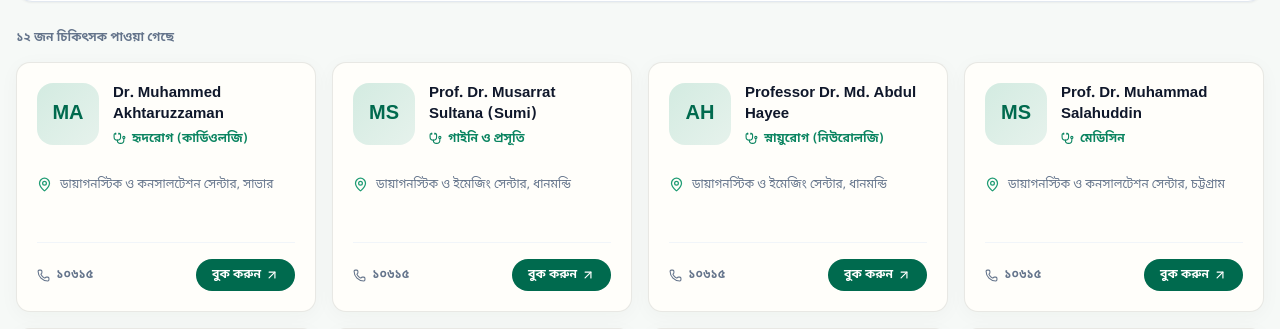
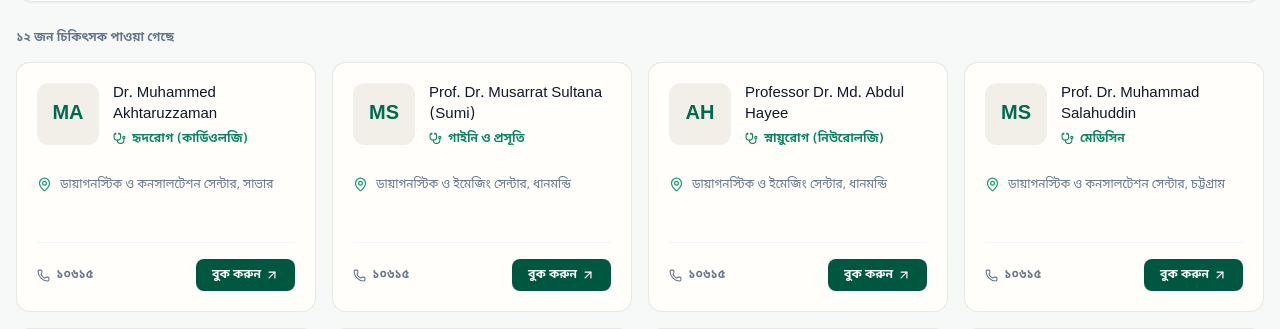
Before and after one commit to AdnaNation/ibn-sina-web, a Next.js app: page /doctors in a window 1280 px wide. Shown: the part 590-919 px from the top of the page. Built offline with nearby package versions, Linux system fonts and the light colour scheme; no server answers; the database is empty.

Commit message:
Continue Unslop pass across public booking and directory screens

```diff
--- a/components/DoctorCard.js
+++ b/components/DoctorCard.js
@@ -12,17 +12,17 @@ export default async function DoctorCard({ d }) {
   const name = doctorName(d, lang);
   const phone = d.phone || "10615";
   return (
-    <li className="premium-doctor-card group flex min-h-[250px] flex-col rounded-2xl border border-slate-200/80 bg-white p-5 shadow-[0_4px_20px_rgba(15,45,35,.035)] transition duration-300 hover:-translate-y-1 hover:border-pine-200 hover:shadow-[0_18px_45px_rgba(15,75,55,.10)]">
+    <li className="premium-doctor-card group flex min-h-[250px] flex-col rounded-xl border border-slate-200 bg-white p-5">
       <Link href={`/doctors/${d.slug}`} className="flex items-start gap-3.5">
         {d.photo ? (
           <img src={d.photo} alt={name} loading="lazy" className="size-[62px] shrink-0 rounded-2xl object-cover" />
         ) : (
-          <span aria-hidden="true" className="grid size-[62px] shrink-0 place-items-center rounded-2xl bg-gradient-to-br from-pine-100 to-[#e6f2ec] font-serif text-xl font-semibold text-pine-800">
+          <span aria-hidden="true" className="grid size-[62px] shrink-0 place-items-center rounded-xl bg-[#f1efe8] font-serif text-xl font-semibold text-pine-800">
             {initials(d.name)}
           </span>
         )}
         <span className="min-w-0">
-          <span className="block text-[15px] font-bold leading-snug text-slate-900 transition group-hover:text-pine-800">{name}</span>
+          <span className="block text-[15px] font-medium leading-snug text-slate-900 transition group-hover:text-pine-800">{name}</span>
           <span className="mt-1.5 inline-flex items-center gap-1.5 text-xs font-semibold text-pine-700">
             <Stethoscope size={13} /> {deptName(d.department, lang)}
           </span>
@@ -35,7 +35,7 @@ export default async function DoctorCard({ d }) {
         <a href={`tel:${phone}`} className="inline-flex items-center gap-1.5 text-xs font-semibold text-slate-500 hover:text-pine-800">
           <Phone size={13} /> {n(phone)}
         </a>
-        <Link href={`/appointment?doctor=${d.slug}`} className="inline-flex items-center gap-1 rounded-full bg-pine-800 px-4 py-2 text-xs font-bold text-white transition hover:bg-pine-700">
+        <Link href={`/appointment?doctor=${d.slug}`} className="inline-flex items-center gap-1 rounded-lg bg-pine-900 px-4 py-2 text-xs font-bold text-white transition hover:bg-pine-700">
           {t.bookShort} <ArrowUpRight size={14} />
         </Link>
       </div>
```
